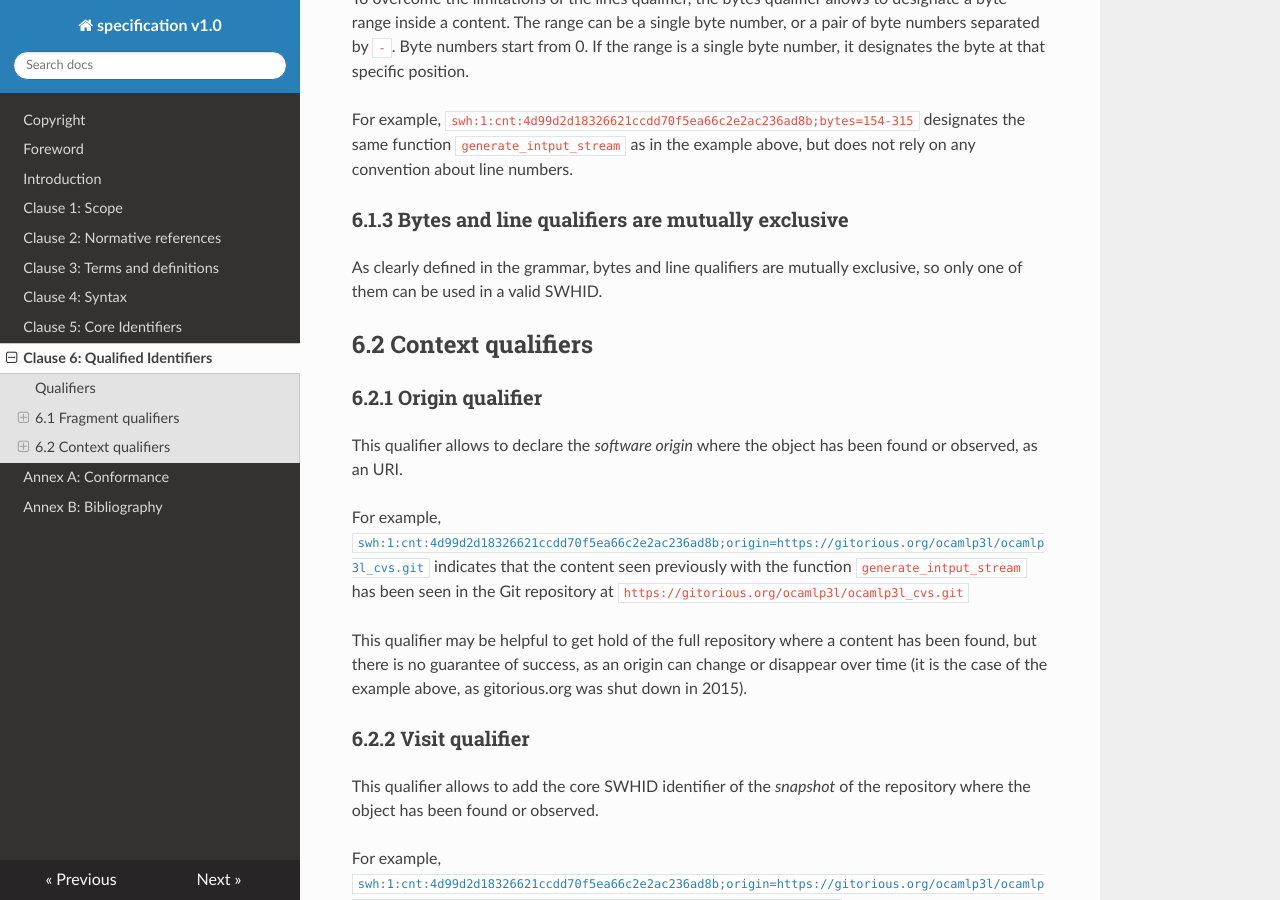
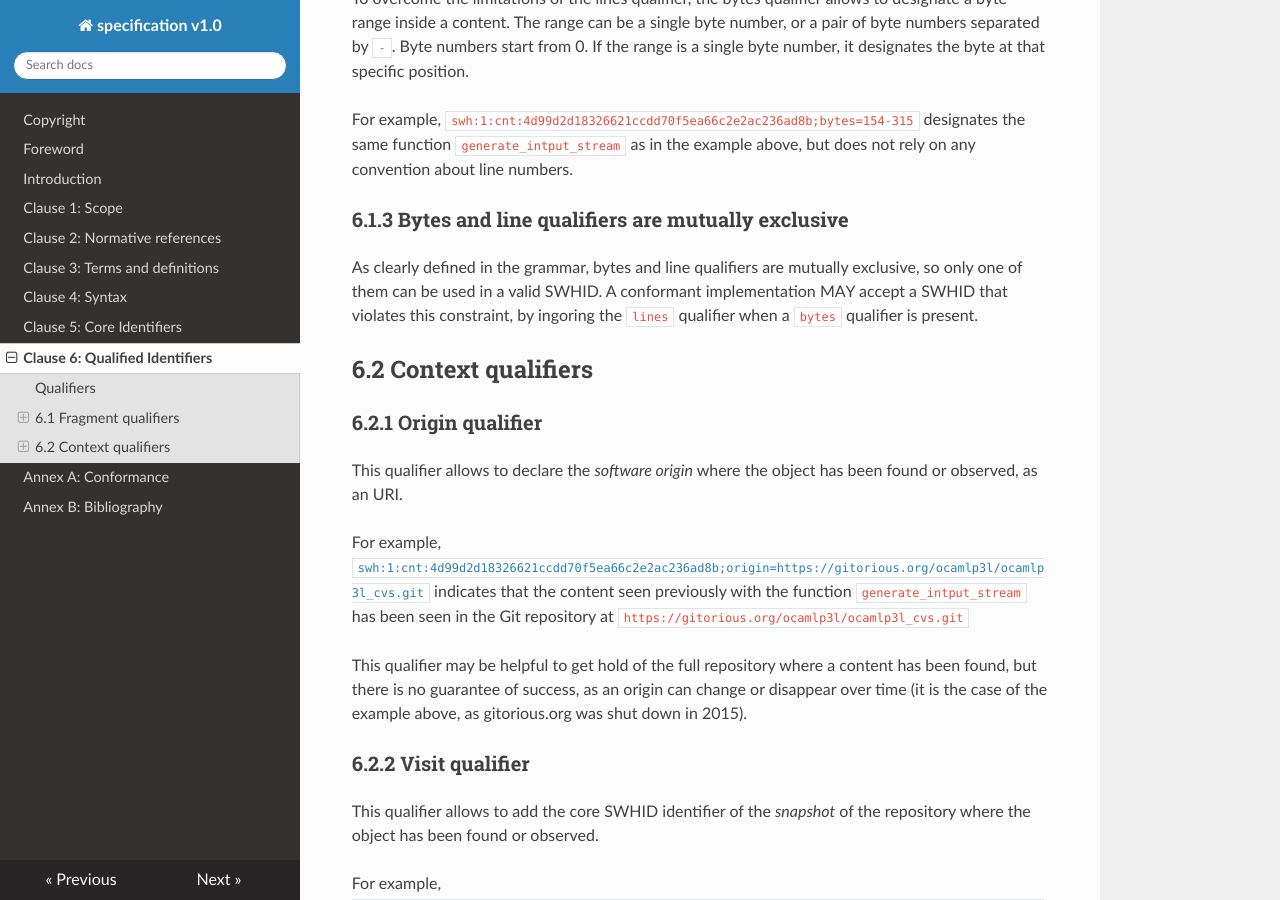
Before and after one commit to swhid/specification, an MkDocs documentation site: the page built from Chapters/6_Qualified_identifiers.md, in a window 1280 px wide and 900 px high, scrolled down 889 px. Built offline with MkDocs 1.6.1, drawn with Linux system fonts in a browser that asks for light colours; nearby versions of some CDN libraries.

Commit message:
Prescribe behaviour when bytes and lines qualifiers are both present.
Signed-off-by: Roberto Di Cosmo <roberto@dicosmo.org>

```diff
--- a/Chapters/6_Qualified_identifiers.md
+++ b/Chapters/6_Qualified_identifiers.md
@@ -39,7 +39,7 @@ does not rely on any convention about line numbers.
 
 ### 6.1.3 Bytes and line qualifiers are mutually exclusive
 
-As clearly defined in the grammar, bytes and line qualifiers are mutually exclusive, so only one of them can be used in a valid SWHID.
+As clearly defined in the grammar, bytes and line qualifiers are mutually exclusive, so only one of them can be used in a valid SWHID. A conformant implementation MAY accept a SWHID that violates this constraint, by ingoring the `lines` qualifier when a `bytes` qualifier is present.
 
 ## 6.2 Context qualifiers
 
```
